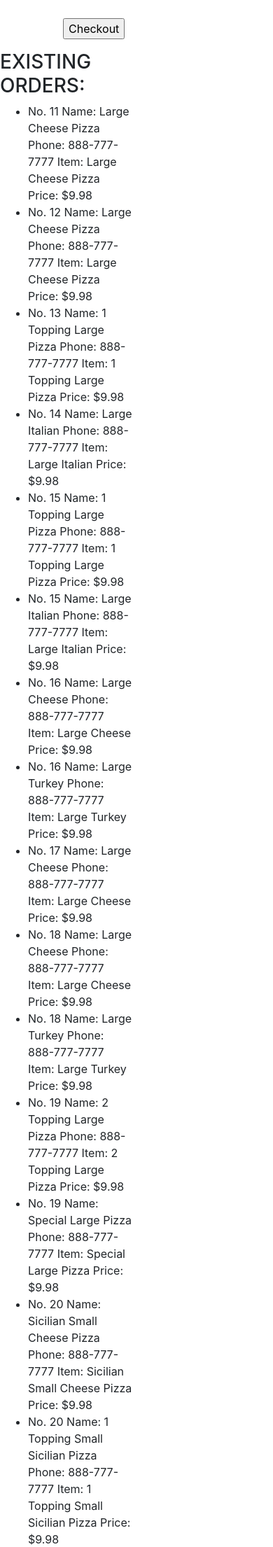
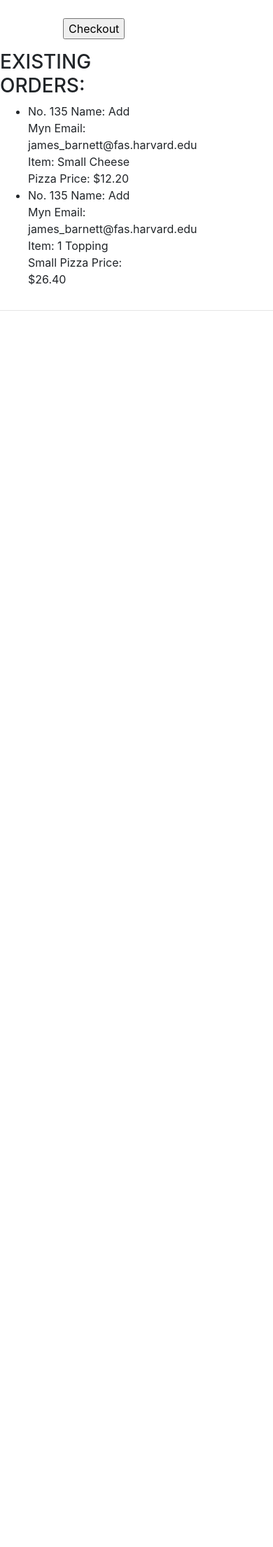
Before and after one commit to barnettech/project3, a Django app: page /view_orders in a window 390 px wide. Shown: the part 736-2946 px from the top of the page at 70% size. After the commit the page ends 1180 px from the top, so only its background shows below. Run offline with Django 3.2, Linux system fonts and the light colour scheme; a user stored in the database is signed in; data comes from the database, SQL or seed files in the repository; some libraries are stand-ins or nearby versions.

Commit message:
logs users email address instead of phone in view_orders

```diff
--- a/orders/models.py
+++ b/orders/models.py
@@ -76,7 +76,7 @@ class Order(models.Model):
     order_number = models.ForeignKey(Order_Number, on_delete=models.CASCADE)
     username = models.CharField(max_length=200, default='')
     name = models.CharField(max_length=200, default='')
-    phone = models.CharField(max_length=200, default='')
+    email = models.CharField(max_length=200, default='')
     MY_STATUSES = (
         ('INCOMPLETE', 'incomplete'),
         ('SUBMITTED', 'submitted'),
--- a/orders/views.py
+++ b/orders/views.py
@@ -65,7 +65,7 @@ def order_from_menu(request):
                 persons_name = request.user.first_name + ' ' + request.user.last_name
                 print(f"persons name {persons_name}")
                 total_price = food.price * int(data)
-                O = Order(title=food, username=request.user.username, name=persons_name, phone='888-888-8888',
+                O = Order(title=food, username=request.user.username, name=persons_name, email=request.user.email,
                   price=total_price, size='Large', food_type='PIZZA', toppings=toppings_string, order_number = ON)
                 O.save()
                 #shopping_cart_food[food.title] = data
--- a/pinocchios/templates/existing-orders.html
+++ b/pinocchios/templates/existing-orders.html
@@ -6,7 +6,7 @@
       <ul>
       {% for order in orders %}
         <li>
-          No. {{order.order_number.id}}  Name:  {{order.name}}  Phone:  {{order.phone}} Item: {{order.title}} Price:  ${{order.price}}
+          No. {{order.order_number.id}}  Name:  {{order.name}}  Email:  {{order.email}} Item: {{order.title}} Price:  ${{order.price}}
         </li>
       {% endfor %}
       </ul>
```
Also changed, not shown: db.sqlite3, orders/migrations/0014_auto_20180731_1727.py (added).
